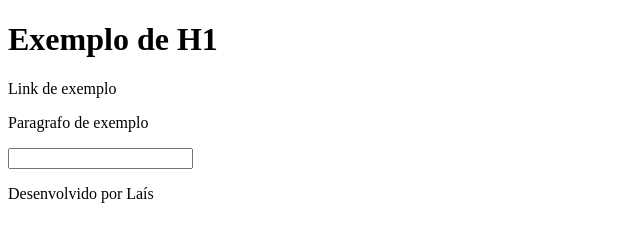
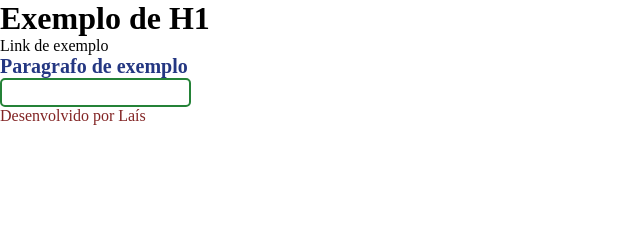
Before and after one commit to Lbfte/estudo-git, a plain HTML site: page exemplo-css/index.html in a window 1280 px wide. Shown: the whole page, without its empty margins (0-640 px from the left). Drawn offline with Linux system fonts and the light colour scheme.

Commit message:
feat: adicionando os conteudos em exemplo-css

```diff
--- a/exemplo-css/index.html
+++ b/exemplo-css/index.html
@@ -12,7 +12,7 @@
     </header>
     <main>
         <a> Link de exemplo</a>
-        <p> Paragrafo de exemplo</p>
+        <p class="exemplo-classe"> Paragrafo de exemplo</p>
         <input type="email" name="email" id="email">
     </main>
     <footer>
--- a/exemplo-css/styles.css
+++ b/exemplo-css/styles.css
@@ -0,0 +1,22 @@
+*{
+    margin: 0;
+    padding: 0;
+    box-sizing: border-box;
+}
+
+/* SELETOR POR TAG */
+p{
+    color:rgb(130, 36, 36)
+}
+
+.exemplo-classe{
+    color:rgb(36, 55, 130);
+    font-size: 20px;
+    font-weight: bold;
+}
+
+#email{
+    border: 2px solid rgb(36, 130, 55);
+    padding: 5px;
+    border-radius: 5px;
+}
```
